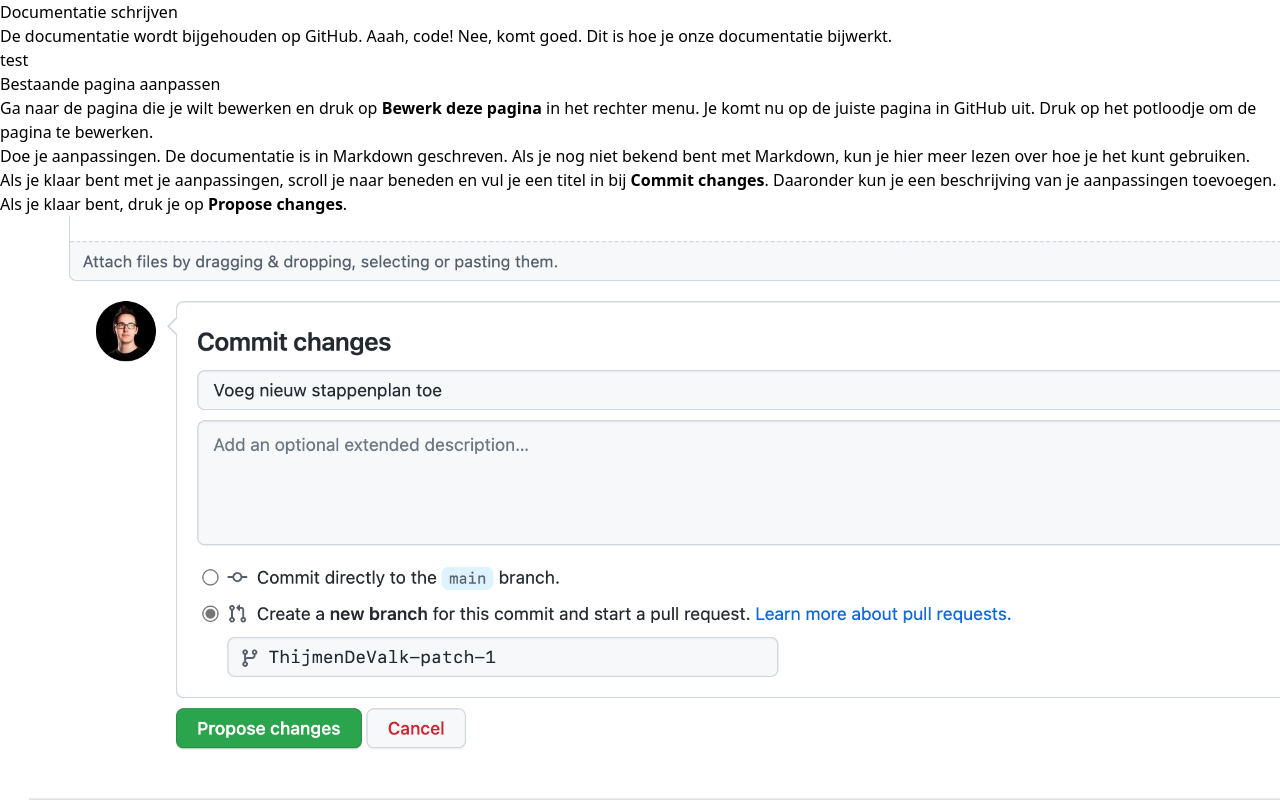
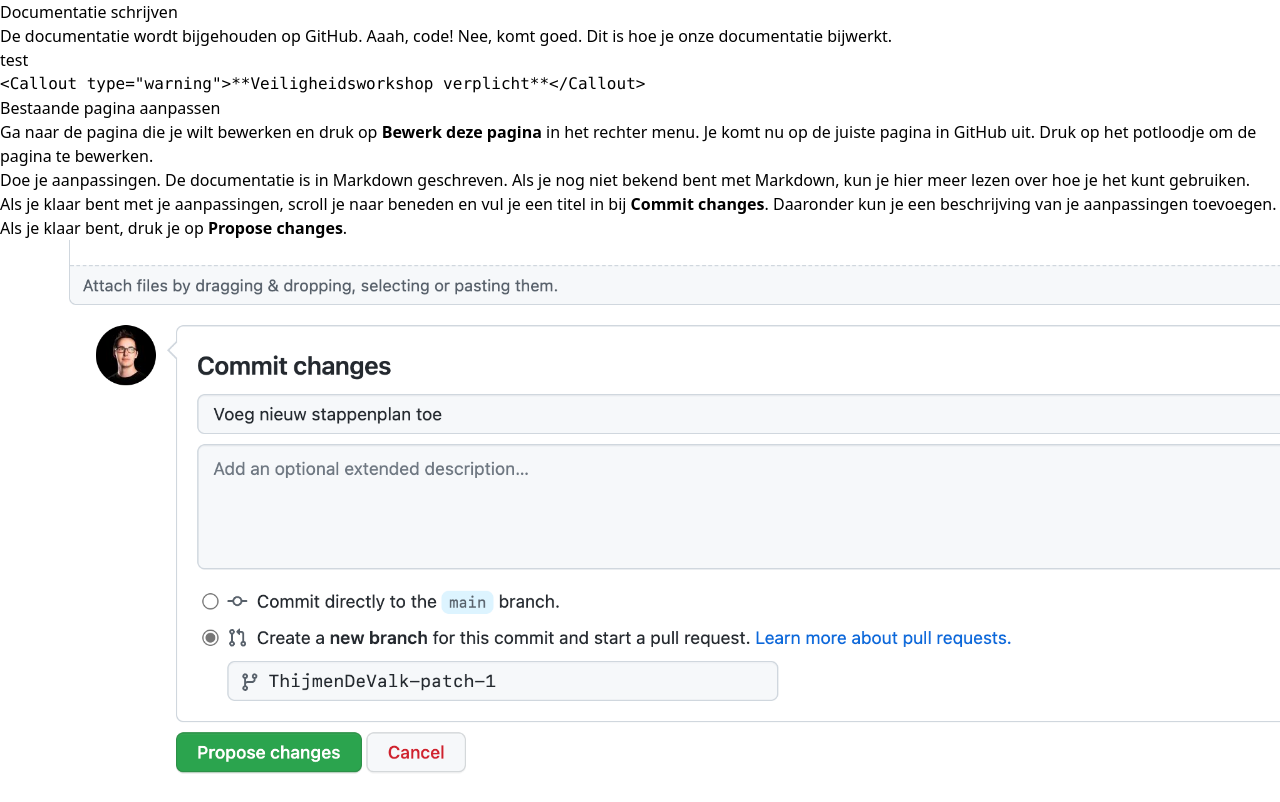
Before and after one commit to digitalartlab/dal-documentation, a Next.js app: page /documentatie-schrijven in a window 1280 px wide. Shown: the top 802 px of the page. Built offline with nearby package versions, Linux system fonts and the light colour scheme.

Commit message:
Update documentatie-schrijven.mdx

```diff
--- a/pages/documentatie-schrijven.mdx
+++ b/pages/documentatie-schrijven.mdx
@@ -3,6 +3,10 @@
 De documentatie wordt bijgehouden op GitHub. Aaah, code! Nee, komt goed. Dit is hoe je onze documentatie bijwerkt.
 
 test
+
+~~~
+<Callout type="warning">**Veiligheidsworkshop verplicht**</Callout>
+~~~
 
 ## Bestaande pagina aanpassen
 Ga naar de pagina die je wilt bewerken en druk op **Bewerk deze pagina** in het rechter menu. Je komt nu op de juiste pagina in GitHub uit. Druk op het potloodje om de pagina te bewerken.
```
